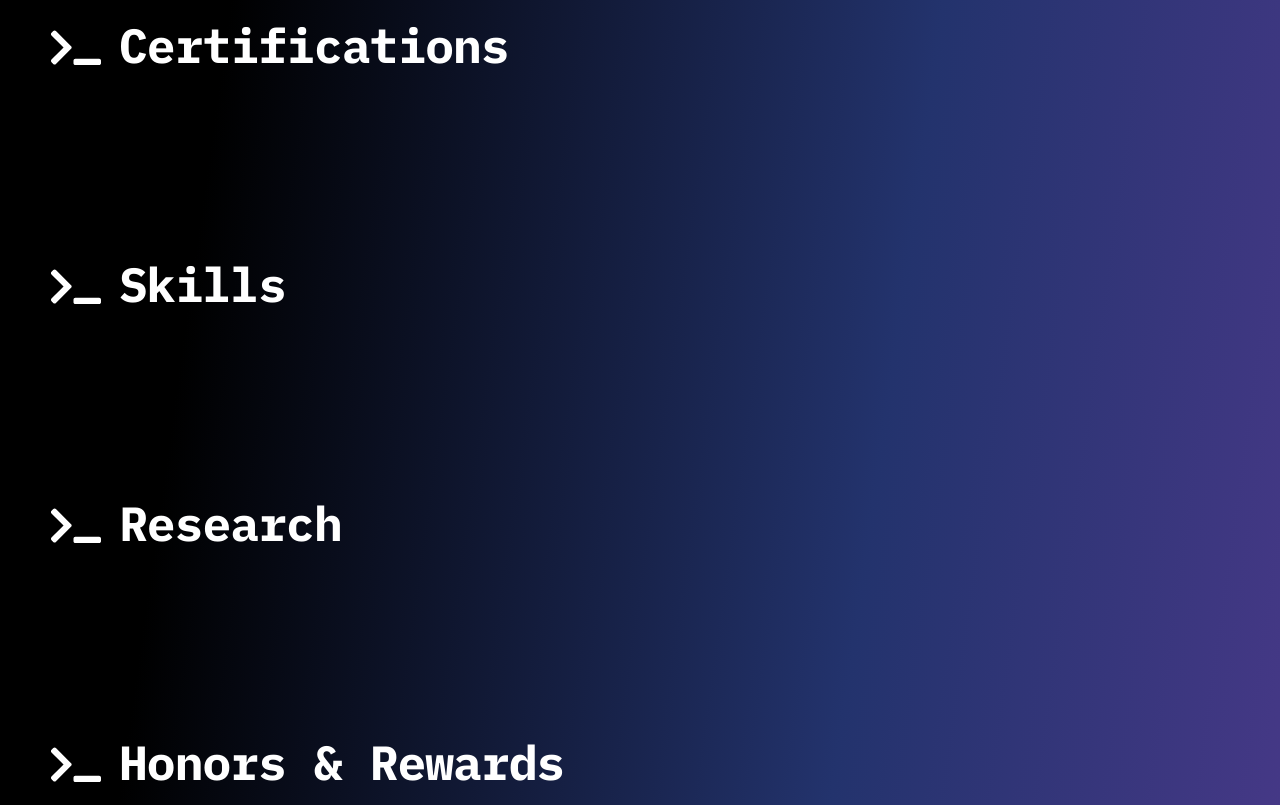
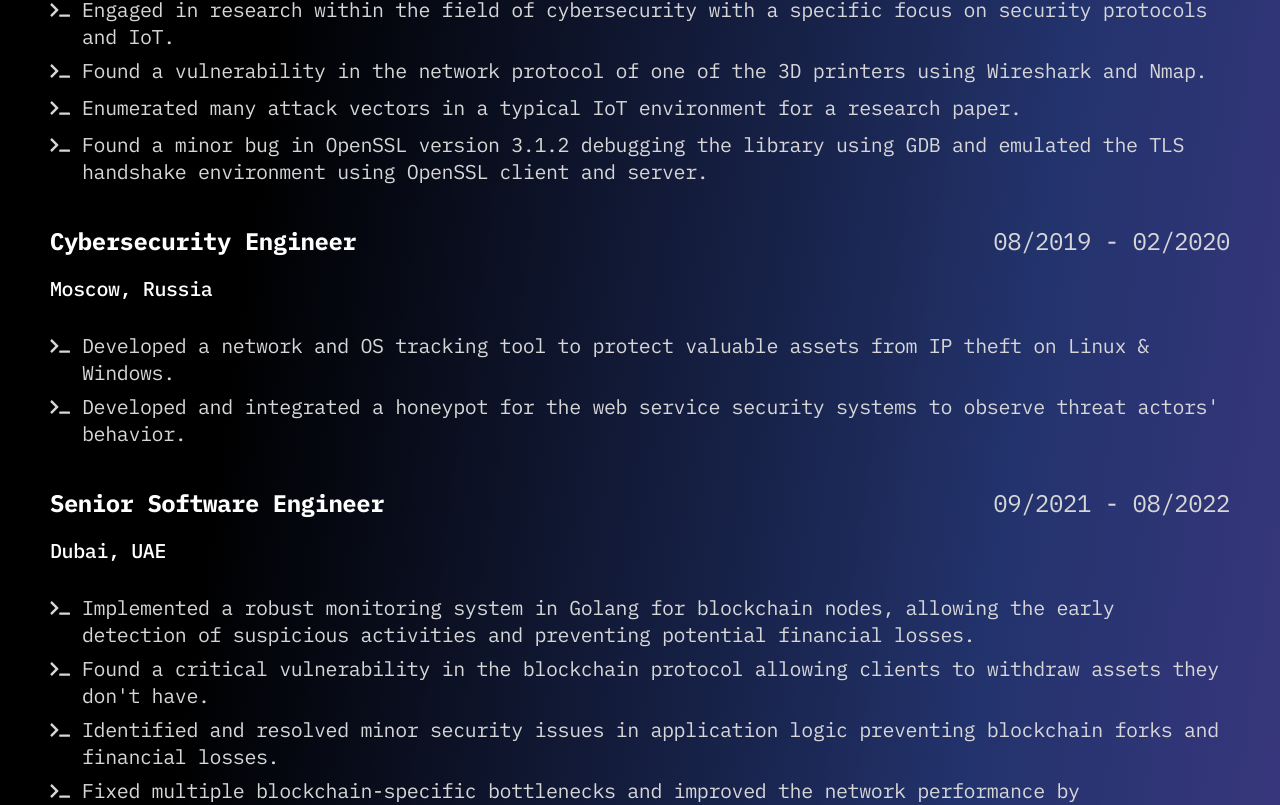
Before and after one commit to imkamie/alexandr-portfolio, a React (Vite) app: page /about in a window 1280 px wide. Shown: the part 835-1640 px from the top of the page. Built offline with nearby package versions, Linux system fonts and the light colour scheme.

Commit message:
added experience section

```diff
--- /dev/null
+++ b/src/components/Experience.css
@@ -0,0 +1,49 @@
+.experience-info__general {
+    display: flex;
+    flex-direction: row;
+    justify-content: space-between;
+    align-items: center;
+}
+
+.experience-info__position {
+    font-weight: 700;
+    font-size: 24px;
+    letter-spacing: -0.02em;
+}
+
+.experience-info__dates {
+    font-weight: 400;
+    font-size: 24px;
+    letter-spacing: -0.02em;
+    color: var(--text-secondary);
+}
+
+.experience-info__location {
+    font-weight: 500;
+    font-size: 20px;
+    letter-spacing: -0.02em;
+    margin: 18px 0 30px;
+}
+
+.experience-info__contributions {
+    display: flex;
+    flex-direction: column;
+    gap: 7px;
+    list-style-type: none;
+    margin: 0;
+    padding: 0;
+}
+
+.experience-info__icon {
+    margin-top: 3px;
+}
+
+.experience-info__contribution {
+    display: flex;
+    flex-direction: row;
+    gap: 12px;
+    font-weight: 400;
+    font-size: 20px;
+    letter-spacing: -0.02em;
+    color: var(--text-secondary);
+}
--- /dev/null
+++ b/src/components/Experience.tsx
@@ -0,0 +1,29 @@
+import "./Experience.css"
+import { ExperienceInfo } from "../store"
+import TerminalIcon from "./icons/TerminalIcon"
+import { useContext } from "react"
+import { ThemeContext } from "./ThemeContext"
+
+function Experience({ experience }: { experience: ExperienceInfo }) {
+    const { theme } = useContext(ThemeContext)
+
+    return (
+        <div className="experience-info">
+            <div className="experience-info__general">
+                <div className="experience-info__position">{experience.position}</div>
+                <div className="experience-info__dates">{experience.dates}</div>
+            </div>
+            <div className="experience-info__location">{experience.locatoin}</div>
+            <ul className="experience-info__contributions">
+                {experience.contributions.map((item, index) => (
+                    <li className="experience-info__contribution" key={index}>
+                        <div className="experience-info__icon"><TerminalIcon size={20} fill={theme === 'light' ? "#4b4b4b" : "#d7d7d7"} /></div>
+                        {item}
+                    </li>
+                ))}
+            </ul>
+        </div>
+    )
+}
+
+export default Experience
--- a/src/pages/About.tsx
+++ b/src/pages/About.tsx
@@ -1,8 +1,9 @@
 import { useContext } from "react"
 import Education from "../components/Education"
+import Experience from "../components/Experience"
 import TerminalIcon from "../components/icons/TerminalIcon"
 
-import { EducationInformation } from "../store"
+import { EducationInformation, ExperienceInformation } from "../store"
 import { ThemeContext } from "../components/ThemeContext"
 
 
@@ -21,7 +22,7 @@ function About() {
     return (
         <>
             <div className="about-page">
-                <div className="about-page__education">
+                <div className="about-page__section">
                     <Title title="Education" />
 
                     <div className="about-page__education-info">
@@ -31,15 +32,17 @@ function About() {
                     </div>
                 </div>
 
-                <div className="about-page__experience">
+                <div className="about-page__section">
                     <Title title="Experience" />
 
                     <div className="about-page__experience-info">
-
+                        {ExperienceInformation.map((item, index) => (
+                            <Experience experience={item} key={index} />
+                        ))}
                     </div>
                 </div>
 
-                <div className="about-page__certifications">
+                <div className="about-page__section">
                     <Title title="Certifications" />
 
                     <div className="about-page__certifications-info">
@@ -47,7 +50,7 @@ function About() {
                     </div>
                 </div>
 
-                <div className="about-page__skills">
+                <div className="about-page__section">
                     <Title title="skills" />
 
                     <div className="about-page__skills-info">
@@ -55,7 +58,7 @@ function About() {
                     </div>
                 </div>
 
-                <div className="about-page__research">
+                <div className="about-page__section">
                     <Title title="research" />
 
                     <div className="about-page__research-info">
@@ -63,7 +66,7 @@ function About() {
                     </div>
                 </div>
 
-                <div className="about-page__rewards">
+                <div className="about-page__section">
                     <Title title="honors & rewards" />
 
                     <div className="about-page__rewards-info">
@@ -71,7 +74,7 @@ function About() {
                     </div>
                 </div>
 
-                <div className="about-page__projects">
+                <div className="about-page__section">
                     <Title title="projects" />
 
                     <div className="about-page__projects-info">
@@ -79,7 +82,7 @@ function About() {
                     </div>
                 </div>
 
-                <div className="about-page__volunteering">
+                <div className="about-page__section">
                     <Title title="volunteer experience" />
 
                     <div className="about-page__volunteering-info">
--- a/src/store/index.ts
+++ b/src/store/index.ts
@@ -45,7 +45,7 @@ export type ExperienceInfo = {
     contributions: string[]
 }
 
-export const Experience: ExperienceInfo[] = [
+export const ExperienceInformation: ExperienceInfo[] = [
     {
         position: 'Security Research Fellow',
         company: 'Auburn University',
@@ -63,7 +63,7 @@ export const Experience: ExperienceInfo[] = [
         locatoin: 'Moscow, Russia',
         dates: '08/2019 - 02/2020',
         contributions: ['Developed a network and OS tracking tool to protect valuable assets from IP theft on Linux & Windows.',
-            'Developed and integrated a honeypot for the web service security systems to observe threat actors` behavior.',
+            "Developed and integrated a honeypot for the web service security systems to observe threat actors' behavior.",
         ]
     },
     {
@@ -72,7 +72,7 @@ export const Experience: ExperienceInfo[] = [
         locatoin: 'Dubai, UAE',
         dates: '09/2021 - 08/2022',
         contributions: ['Implemented a robust monitoring system in Golang for blockchain nodes, allowing the early detection of suspicious activities and preventing potential financial losses.',
-            'Found a critical vulnerability in the blockchain protocol allowing clients to withdraw assets they don`t have.',
+            "Found a critical vulnerability in the blockchain protocol allowing clients to withdraw assets they don't have.",
             'Identified and resolved minor security issues in application logic preventing blockchain forks and financial losses.',
             'Fixed multiple blockchain-specific bottlenecks and improved the network performance by approximately 15%.'
         ]
@@ -94,7 +94,7 @@ export const Experience: ExperienceInfo[] = [
         company: 'VK',
         locatoin: 'Moscow, Russia',
         dates: '02/2020 - 08/2020',
-        contributions: ['Developed a 3rd party app for the Calendar to automate the search of the optimal time that accommodates all event participants and integrated voice support enhancing the user`s experience.',
+        contributions: ["Developed a 3rd party app for the Calendar to automate the search of the optimal time that accommodates all event participants and integrated voice support enhancing the user's experience.",
         ]
     },
 ]
@@ -107,7 +107,7 @@ export type CertificationInfo = {
     date: string
 }
 
-export const Certifications: CertificationInfo[] = [
+export const CertificationsInformation: CertificationInfo[] = [
     {
         name: 'OSCP (Offensive Security Certified Professional)',
         hasLink: true,
@@ -135,7 +135,7 @@ export type SkillsInfo = {
     skills: string[]
 }
 
-export const Skills: SkillsInfo[] = [
+export const SkillsInformation: SkillsInfo[] = [
     {
         skillsGroup: 'Programming Languges',
         skills: ['C/C++', 'Golang', 'Python', 'Bash', 'Rust', 'SQL']
@@ -157,7 +157,7 @@ export type ReseacrhInfo = {
     ongoing: boolean,
 }
 
-export const Research: ReseacrhInfo[] = [
+export const ResearchInformation: ReseacrhInfo[] = [
     {
         name: 'Sanitizing stenographic channels in STL files, ACM CODASPY 2024',
         hasLink: true,
@@ -183,9 +183,9 @@ export type RewardsInfo = {
     date: string
 }
 
-export const Rewards: RewardsInfo[] = [
+export const RewardsInformation: RewardsInfo[] = [
     {
-        name: 'Outstanding Master`s Student Award',
+        name: "Outstanding Master's Student Award",
         organization: 'Auburn University',
         date: '03/2024'
     },
@@ -210,7 +210,7 @@ export type ProjectsInfo = {
     description: string[]
 }
 
-export const Projects: ProjectsInfo[] = [
+export const ProjectsInformation: ProjectsInfo[] = [
     {
         name: 'Secure Cloud Computing',
         hasLink: false,
@@ -239,7 +239,7 @@ export type VolunteeringInfo = {
     description: string
 }
 
-export const Volunteering: VolunteeringInfo[] = [
+export const VolunteeringInformation: VolunteeringInfo[] = [
     {
         position: 'Cybersecurity Mentor',
         organization: 'Microsoft TEALS',
--- a/src/styles/index.css
+++ b/src/styles/index.css
@@ -25,6 +25,7 @@ body {
   margin: 0;
   display: flex;
   place-items: center;
+  overflow-x: hidden;
 }
 
 .home-page__window {
@@ -60,7 +61,12 @@ body {
 .about-page__header {
   display: flex;
   gap: 18px;
-  margin-bottom: 51px;
+}
+
+.about-page__section {
+  display: flex;
+  flex-direction: column;
+  gap: 51px;
 }
 
 .about-page__education-info {
@@ -69,6 +75,12 @@ body {
   gap: 28px;
 }
 
+.about-page__experience-info {
+  display: flex;
+  flex-direction: column;
+  gap: 40px;
+}
+
 @media only screen and (max-width: 768px) {
   .home-page__window {
     padding-top: 20%;
```
Also changed, not shown: src/components/Education.tsx (line endings or trailing spaces).
